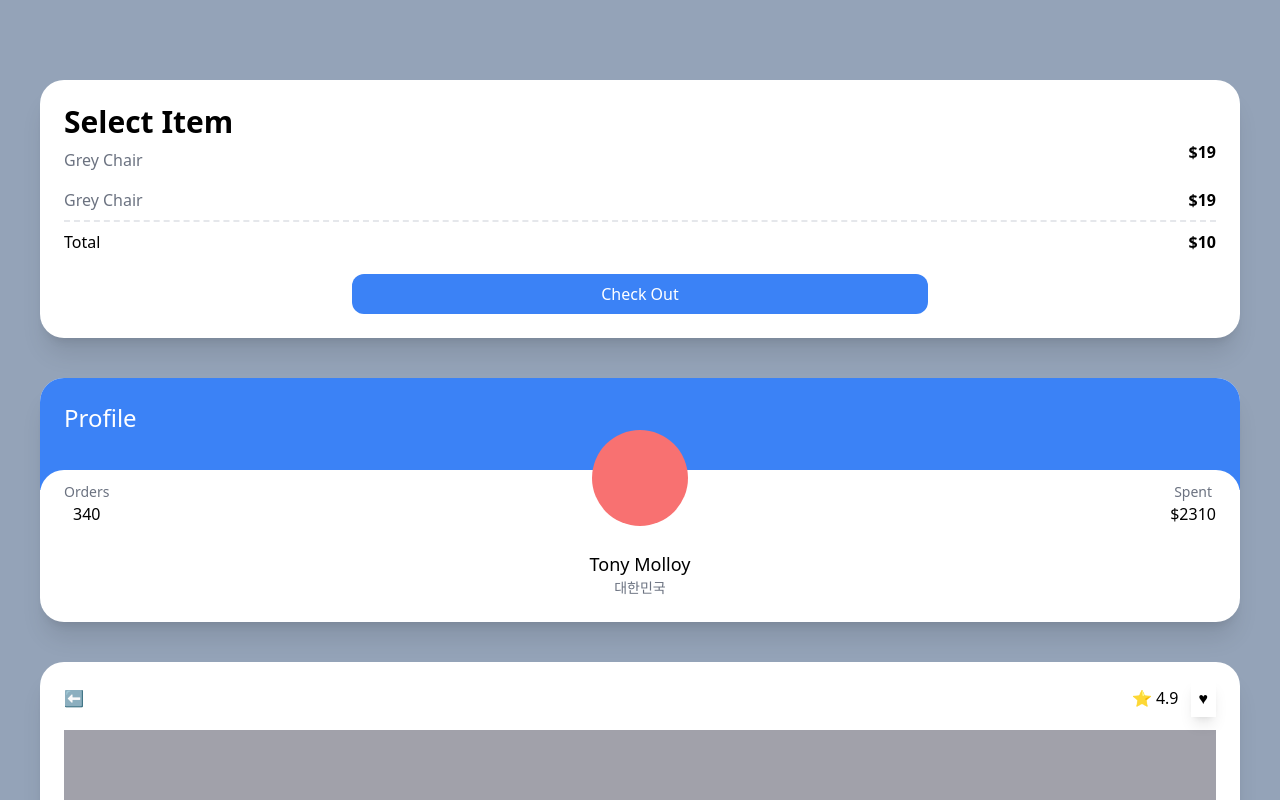
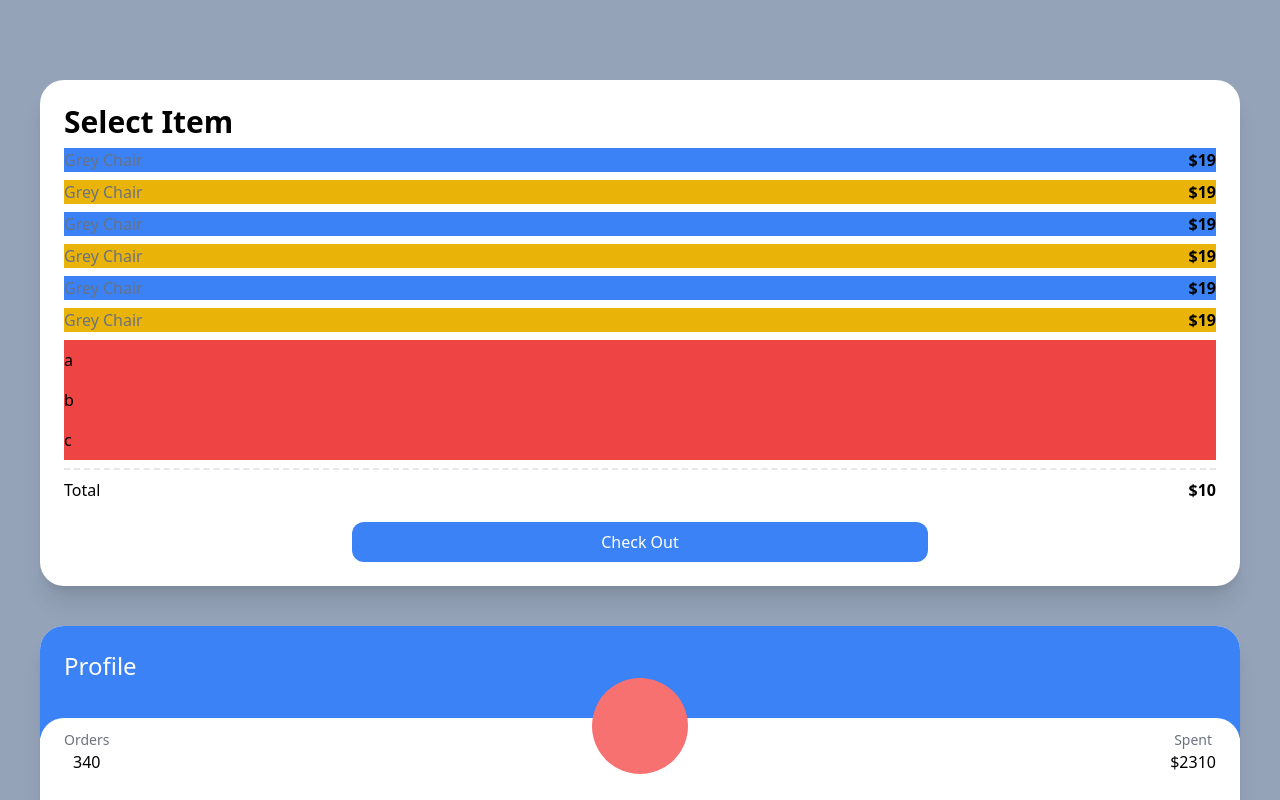
Before and after one commit to kubby159/carrot-market, a Next.js app: page / in a window 1280 px wide. Shown: the top 800 px of the page. Built offline with nearby package versions, Linux system fonts and the light colour scheme.

Commit message:
[Tailwind] Modifiers for Lists

```diff
--- a/pages/index.tsx
+++ b/pages/index.tsx
@@ -5,14 +5,28 @@ const Home: NextPage = () => {
     <div className="bg-slate-400 py-20 px-10 grid gap-10 min-h-screen">
       <div className="bg-white p-6 rounded-3xl  shadow-xl">
         <span className="font-semibold text-3xl">Select Item</span>
-        <div className="flex justify-between mb-2">
-          <span className="text-gray-500 my-2">Grey Chair</span>
-          <span className="font-semibold">$19</span>
-        </div>
-        <div className="flex justify-between">
-          <span className="text-gray-500">Grey Chair</span>
-          <span className="font-semibold">$19</span>
-        </div>
+        <ul>
+          {[1, 2, 3, 4, 5, 6].map((i) => {
+            return (
+              <div
+                key={i}
+                className="flex justify-between my-2 odd:bg-blue-500 even:bg-yellow-500"
+              >
+                <span className="text-gray-500 ">Grey Chair</span>
+                <span className="font-semibold">$19</span>
+              </div>
+            );
+          })}
+        </ul>
+        <ul>
+          {["a", "b", "c", ""].map((e, index) => {
+            return (
+              <li className=" bg-red-500 py-2 empty:hidden" key={index}>
+                {e}
+              </li>
+            );
+          })}
+        </ul>
         <div className="flex justify-between mt-2 pt-2 border-t-2 border-dashed">
           <span>Total</span>
           <span className="font-semibold">$10</span>
```
